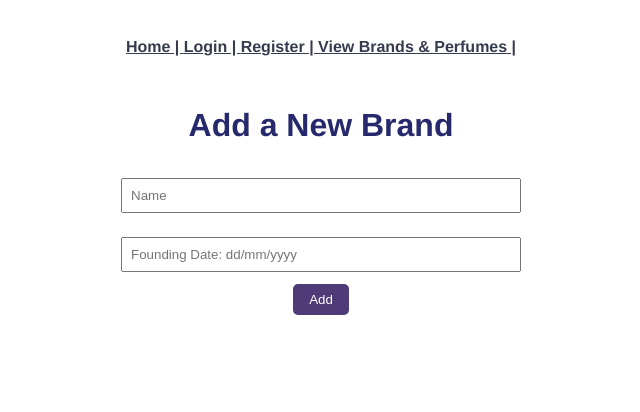
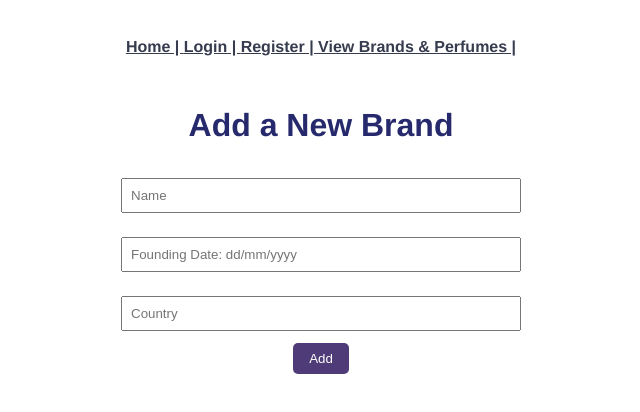
Before and after one commit to ralucaantal/PerfumesCollection_VueJSApp, a Vue app in the folder project/: page /addABrand in a window 1280 px wide. Shown: the top 412 px of the page, without its empty margins (319-959 px from the left). Built offline with nearby package versions, Linux system fonts and the light colour scheme.

Commit message:
adding brands correctly

```diff
--- a/project/src/components/Brands.vue
+++ b/project/src/components/Brands.vue
@@ -10,7 +10,7 @@
       <p>Average Rating: {{ averageRating(brands.perfumes) }} ⭐</p>
     </div>
     <p v-if="brands.perfumes">
-      Founded on {{ brands.startDate }} and offering
+      Founded on {{ brands.startDate }} in {{ brands.country }} and offering
       {{ brands.perfumes.length }} perfumes:
     </p>
     <div v-for="perfume in brands.perfumes" :key="perfume.id" class="brands">
--- a/project/src/views/AddABrandView.vue
+++ b/project/src/views/AddABrandView.vue
@@ -14,6 +14,12 @@
         class="input-field"
         v-model="foundingDate"
       />
+      <input
+        type="text"
+        placeholder="Country"
+        class="input-field"
+        v-model="country"
+      />
 
       <div class="login-btn">
         <button class="btn1">Add</button>
@@ -27,11 +33,13 @@
 import { ref } from "vue";
 import { requestOptions, base_url } from "@/utils/requestOptions";
 import router from "@/router";
+
 export default {
   setup() {
     const name = ref("");
     const foundingDate = ref("");
     const message = ref("");
+    const country = ref("");
 
     // function convertToDate(dateString) {
     //   // Convert "dd/mm/yyyy" la formatul Date
@@ -49,12 +57,8 @@ export default {
         let postData = {
           name: name.value,
           startDate: foundingDate.value,
+          country: country.value,
         };
-
-        if (!postData.startDate) {
-          message.value = "Invalid founding date format.";
-          return;
-        }
 
         localRequestOptions.body = JSON.stringify(postData);
 
@@ -62,7 +66,7 @@ export default {
           .then(async (res) => {
             if (res.status === 200) {
               res.json().then((res) => {
-                this.$emit("updateBrands", res.message);
+                console.log(res);
                 router.replace("/viewBrands");
               });
             } else {
@@ -78,7 +82,7 @@ export default {
       }
     }
 
-    return { name, foundingDate, message, addABrand };
+    return { name, foundingDate, country, message, addABrand };
   },
 };
 </script>
```
Also changed, not shown: 2 other files (tests, documents, lock files or other folders).
